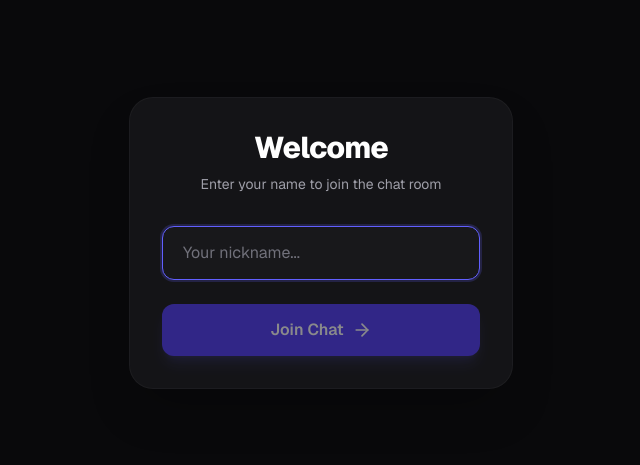
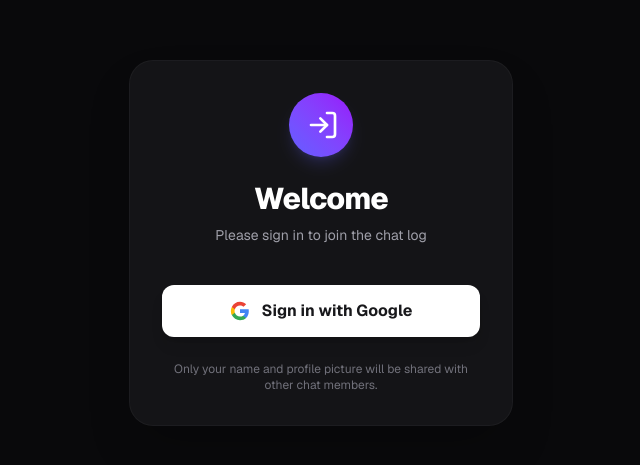
Before and after one commit to yr04491/Multifunctional-chat-app, a Next.js app: page / in a window 1280 px wide. Shown: the part 157-622 px from the top of the page, without its empty margins (319-959 px from the left). Built offline with nearby package versions, Linux system fonts and the light colour scheme; no server answers.

Commit message:
Googleログイン機能とセキュリティ強化を追加

```diff
--- a/src/app/page.tsx
+++ b/src/app/page.tsx
@@ -1,39 +1,29 @@
 "use client";
 
-import { useState, useEffect } from "react";
-import { NameInput } from "@/components/NameInput";
+import { LoginScreen } from "@/components/LoginScreen";
 import { ChatInterface } from "@/components/ChatInterface";
+import { useAuth } from "@/lib/useAuth";
 
 export default function Home() {
-  const [userName, setUserName] = useState<string | null>(null);
-  const [isMounted, setIsMounted] = useState(false);
+  const { user, loading, signInWithGoogle, signOut } = useAuth();
 
-  // 初回レンダリング後にlocalStorageから名前を復元する
-  useEffect(() => {
-    const saved = localStorage.getItem("chat_username");
-    if (saved) {
-      setUserName(saved);
-    }
-    setIsMounted(true);
-  }, []);
-
-  // ハイドレーションエラーを防止するため、マウントが終わるまでは何も表示しない
-  if (!isMounted) return <div className="min-h-screen bg-zinc-950"></div>;
-
-  const handleJoin = (name: string) => {
-    localStorage.setItem("chat_username", name);
-    setUserName(name);
-  };
-
-  const handleLeave = () => {
-    localStorage.removeItem("chat_username");
-    setUserName(null);
-  };
-
-  if (!userName) {
-    return <NameInput onJoin={handleJoin} />;
+  // マウント中または認証状態の確認中はローディング画面を表示
+  if (loading) {
+    return (
+      <div className="min-h-[100dvh] flex items-center justify-center bg-zinc-950 font-sans text-white">
+        <div className="flex flex-col items-center gap-4">
+          <div className="h-8 w-8 animate-spin rounded-full border-4 border-zinc-800 border-t-indigo-500"></div>
+          <p className="text-sm text-zinc-500">Loading...</p>
+        </div>
+      </div>
+    );
   }
 
-  // チャット画面を表示
-  return <ChatInterface currentUser={userName} onLeave={handleLeave} />;
+  // 未ログイン時はログイン画面（Google）を表示
+  if (!user) {
+    return <LoginScreen onLogin={signInWithGoogle} />;
+  }
+
+  // ログイン済みならチャット画面を表示して User オブジェクトを渡す
+  return <ChatInterface currentUser={user} onLeave={signOut} />;
 }
--- a/src/components/ChatInterface.tsx
+++ b/src/components/ChatInterface.tsx
@@ -3,8 +3,9 @@
 import { useState, useRef, useEffect } from "react";
 import { Send, Edit2, Check, X, LogOut } from "lucide-react";
 import { useChat, Message } from "@/lib/useChat";
+import type { User } from "firebase/auth";
 
-export function ChatInterface({ currentUser, onLeave }: { currentUser: string; onLeave: () => void }) {
+export function ChatInterface({ currentUser, onLeave }: { currentUser: User; onLeave: () => void }) {
   const { messages, sendMessage, editMessage } = useChat();
   const [newMessage, setNewMessage] = useState("");
 
@@ -23,7 +24,7 @@ export function ChatInterface({ currentUser, onLeave }: { currentUser: string; o
     e.preventDefault();
     if (!newMessage.trim()) return;
 
-    await sendMessage(newMessage.trim(), currentUser);
+    await sendMessage(newMessage.trim(), currentUser.uid, currentUser.displayName || "User", currentUser.photoURL);
     setNewMessage("");
   };
 
@@ -46,11 +47,16 @@ export function ChatInterface({ currentUser, onLeave }: { currentUser: string; o
       {/* ヘッダーエリア */}
       <header className="flex h-16 shrink-0 items-center justify-between border-b border-zinc-800 bg-zinc-900/60 px-4 sm:px-6 backdrop-blur-md sticky top-0 z-10">
         <div className="flex items-center gap-3">
-          <div className="flex h-10 w-10 items-center justify-center rounded-full bg-gradient-to-tr from-indigo-600 to-violet-500 font-bold text-white shadow-lg shadow-indigo-600/20">
-            {currentUser.charAt(0).toUpperCase()}
-          </div>
+          {currentUser.photoURL ? (
+            // eslint-disable-next-line @next/next/no-img-element
+            <img src={currentUser.photoURL} alt="Profile" className="h-10 w-10 rounded-full border border-zinc-700 object-cover shadow-lg" />
+          ) : (
+            <div className="flex h-10 w-10 items-center justify-center rounded-full bg-gradient-to-tr from-indigo-600 to-violet-500 font-bold text-white shadow-lg shadow-indigo-600/20">
+              {(currentUser.displayName || "U").charAt(0).toUpperCase()}
+            </div>
+          )}
           <div>
-            <span className="block font-semibold text-zinc-100 leading-tight">{currentUser}</span>
+            <span className="block font-semibold text-zinc-100 leading-tight">{currentUser.displayName || "User"}</span>
             <span className="block text-xs text-indigo-400">Online</span>
           </div>
         </div>
@@ -66,7 +72,7 @@ export function ChatInterface({ currentUser, onLeave }: { currentUser: string; o
       {/* メッセージ一覧エリア */}
       <div className="flex-1 overflow-y-auto p-4 sm:p-8 space-y-6 sm:space-y-8 scroll-smooth scrollbar-thin scrollbar-thumb-zinc-700 scrollbar-track-transparent">
         {messages.map((msg) => {
-          const isMine = msg.sender === currentUser;
+          const isMine = msg.uid === currentUser.uid;
           const isSystem = msg.sender === "System";
           const isEditingThis = editingId === msg.id;
 
@@ -86,11 +92,21 @@ export function ChatInterface({ currentUser, onLeave }: { currentUser: string; o
               key={msg.id}
               className={`flex flex-col group/message animate-in fade-in slide-in-from-bottom-2 duration-300 ${isMine ? "items-end" : "items-start"}`}
             >
-              {/* 送信者名 */}
+              {/* アイコンと名前（相手の場合） */}
               {!isMine && (
-                <span className="mb-1.5 ml-2 text-xs font-semibold tracking-wide text-zinc-500">
-                  {msg.sender}
-                </span>
+                <div className="mb-1.5 ml-1 flex items-end gap-2">
+                  {msg.photoURL ? (
+                    // eslint-disable-next-line @next/next/no-img-element
+                    <img src={msg.photoURL} alt={msg.sender} className="h-6 w-6 rounded-full object-cover border border-zinc-800" />
+                  ) : (
+                    <div className="flex h-6 w-6 items-center justify-center rounded-full bg-zinc-800 text-[10px] font-bold text-zinc-400">
+                      {msg.sender.charAt(0).toUpperCase()}
+                    </div>
+                  )}
+                  <span className="text-xs font-semibold tracking-wide text-zinc-500">
+                    {msg.sender}
+                  </span>
+                </div>
               )}
 
               <div className={`relative max-w-[85%] sm:max-w-[70%] flex items-center gap-2 ${isMine ? "flex-row-reverse" : "flex-row"}`}>
--- /dev/null
+++ b/src/components/LoginScreen.tsx
@@ -0,0 +1,35 @@
+"use client";
+
+import { LogIn } from "lucide-react";
+
+export function LoginScreen({ onLogin }: { onLogin: () => void }) {
+  return (
+    <div className="flex min-h-[100dvh] items-center justify-center bg-zinc-950 p-4">
+      <div className="w-full max-w-sm rounded-[24px] bg-zinc-900/80 p-8 shadow-2xl backdrop-blur-xl border border-zinc-800/50 text-center">
+        <div className="mb-10">
+          <div className="mx-auto flex h-16 w-16 items-center justify-center rounded-full bg-gradient-to-tr from-indigo-500 to-purple-600 shadow-lg shadow-indigo-500/20 mb-6">
+            <LogIn className="h-8 w-8 text-white ml-1" />
+          </div>
+          <h1 className="text-3xl font-extrabold tracking-tight text-white mb-2">Welcome</h1>
+          <p className="text-zinc-400 text-sm">Please sign in to join the chat log</p>
+        </div>
+
+        <button
+          onClick={onLogin}
+          className="group relative flex w-full items-center justify-center gap-3 rounded-xl bg-white px-5 py-3.5 font-bold text-zinc-900 shadow-lg transition-all hover:bg-zinc-200 active:scale-[0.98]"
+        >
+          <svg className="h-5 w-5" viewBox="0 0 24 24">
+            <path d="M22.56 12.25c0-.78-.07-1.53-.2-2.25H12v4.26h5.92c-.26 1.37-1.04 2.53-2.21 3.31v2.77h3.57c2.08-1.92 3.28-4.74 3.28-8.09z" fill="#4285F4" />
+            <path d="M12 23c2.97 0 5.46-.98 7.28-2.66l-3.57-2.77c-.98.66-2.23 1.06-3.71 1.06-2.86 0-5.29-1.93-6.16-4.53H2.18v2.84C3.99 20.53 7.7 23 12 23z" fill="#34A853" />
+            <path d="M5.84 14.09c-.22-.66-.35-1.36-.35-2.09s.13-1.43.35-2.09V7.07H2.18C1.43 8.55 1 10.22 1 12s.43 3.45 1.18 4.93l2.85-2.22.81-.62z" fill="#FBBC05" />
+            <path d="M12 5.38c1.62 0 3.06.56 4.21 1.64l3.15-3.15C17.45 2.09 14.97 1 12 1 7.7 1 3.99 3.47 2.18 7.07l3.66 2.84c.87-2.6 3.3-4.53 6.16-4.53z" fill="#EA4335" />
+          </svg>
+          Sign in with Google
+        </button>
+        <p className="mt-6 text-xs text-zinc-500">
+          Only your name and profile picture will be shared with other chat members.
+        </p>
+      </div>
+    </div>
+  );
+}
--- a/src/lib/firebase.ts
+++ b/src/lib/firebase.ts
@@ -1,5 +1,6 @@
 import { initializeApp, getApps, getApp } from "firebase/app";
 import { getFirestore } from "firebase/firestore";
+import { getAuth } from "firebase/auth";
 
 const firebaseConfig = {
   apiKey: process.env.NEXT_PUBLIC_FIREBASE_API_KEY,
@@ -12,5 +13,6 @@ const firebaseConfig = {
 
 const app = !getApps().length ? initializeApp(firebaseConfig) : getApp();
 const db = getFirestore(app);
+const auth = getAuth(app);
 
-export { app, db };
+export { app, db, auth };
--- /dev/null
+++ b/src/lib/useAuth.ts
@@ -0,0 +1,42 @@
+import { useState, useEffect } from "react";
+import {
+  User,
+  signInWithPopup,
+  GoogleAuthProvider,
+  signOut as firebaseSignOut,
+  onAuthStateChanged
+} from "firebase/auth";
+import { auth } from "./firebase";
+
+export function useAuth() {
+  const [user, setUser] = useState<User | null>(null);
+  const [loading, setLoading] = useState(true);
+
+  useEffect(() => {
+    // 認証状態の監視（自動ログイン処理）
+    const unsubscribe = onAuthStateChanged(auth, (currentUser) => {
+      setUser(currentUser);
+      setLoading(false);
+    });
+    return unsubscribe;
+  }, []);
+
+  const signInWithGoogle = async () => {
+    const provider = new GoogleAuthProvider();
+    try {
+      await signInWithPopup(auth, provider);
+    } catch (error) {
+      console.error("ログインエラー:", error);
+    }
+  };
+
+  const signOut = async () => {
+    try {
+      await firebaseSignOut(auth);
+    } catch (error) {
+      console.error("ログアウトエラー:", error);
+    }
+  };
+
+  return { user, loading, signInWithGoogle, signOut };
+}
--- a/src/lib/useChat.ts
+++ b/src/lib/useChat.ts
@@ -5,7 +5,9 @@ import { db } from "./firebase";
 export type Message = {
   id: string;
   text: string;
-  sender: string;
+  sender: string;       // 表示名
+  uid: string;          // アカウント固有ID
+  photoURL: string | null;  // アイコンURL
   timestamp: Date | null;
   isEdited: boolean;
 };
@@ -24,8 +26,9 @@ export function useChat() {
         return {
           id: d.id,
           text: data.text,
-          sender: data.sender,
-          // nullが来る可能性をハンドリング (送信直後など)
+          sender: data.sender || "Unknown",
+          uid: data.uid || "",
+          photoURL: data.photoURL || null,
           timestamp: data.timestamp ? (data.timestamp as Timestamp).toDate() : new Date(),
           isEdited: data.isEdited || false,
         };
@@ -37,11 +40,13 @@ export function useChat() {
   }, []);
 
   // 新規メッセージの送信
-  const sendMessage = async (text: string, sender: string) => {
+  const sendMessage = async (text: string, uid: string, displayName: string, photoURL: string | null) => {
     try {
       await addDoc(collection(db, "messages"), {
         text,
-        sender,
+        sender: displayName,
+        uid,
+        photoURL,
         timestamp: serverTimestamp(),
         isEdited: false,
       });
```
